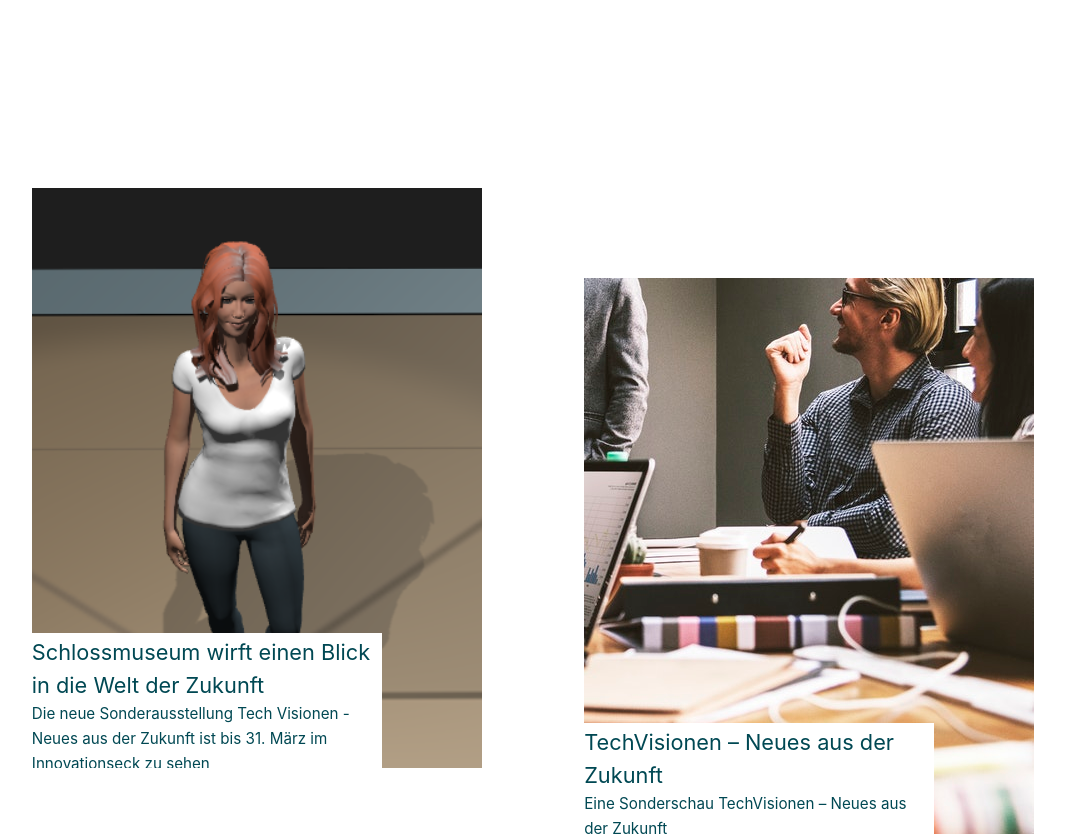
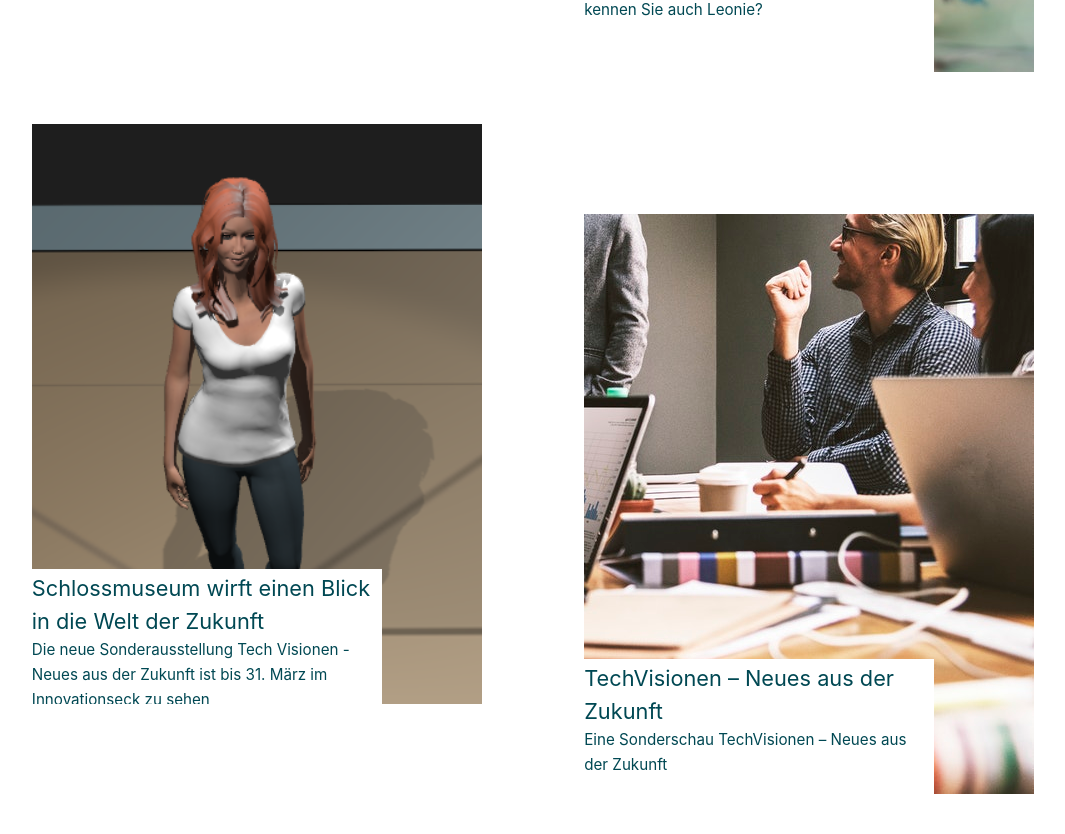
Before and after one commit to KonstantinFrank01/leonie-vue, a Vue app: page / in a window 1280 px wide. Shown: the part 1400-2234 px from the top of the page, without its empty margins (107-1172 px from the left). After the commit the page ends 2194 px from the top, so only its background shows below. Built offline with nearby package versions, Linux system fonts and the light colour scheme.

Commit message:
positioning adjustments

```diff
--- a/src/App.vue
+++ b/src/App.vue
@@ -73,8 +73,8 @@ export default {
   }
   .articles__wrapper {
     margin: 0 auto;
-    /* margin-top: 6rem;
-    margin-left: 11.5rem; */
+    margin-top: 6rem;
+    /* margin-left: 11.5rem; */
     display: grid;
     grid-gap: 8vw;
     grid-template-columns: 1fr 1fr;
--- a/src/components/Article.vue
+++ b/src/components/Article.vue
@@ -58,6 +58,7 @@ export default {
     height: 580px;
     overflow: hidden;
     margin-top: 10px;
+    margin-bottom: -10rem;
 }
 .wrapper:nth-of-type(2) {
     margin-top: calc(98px + 10px);
```
